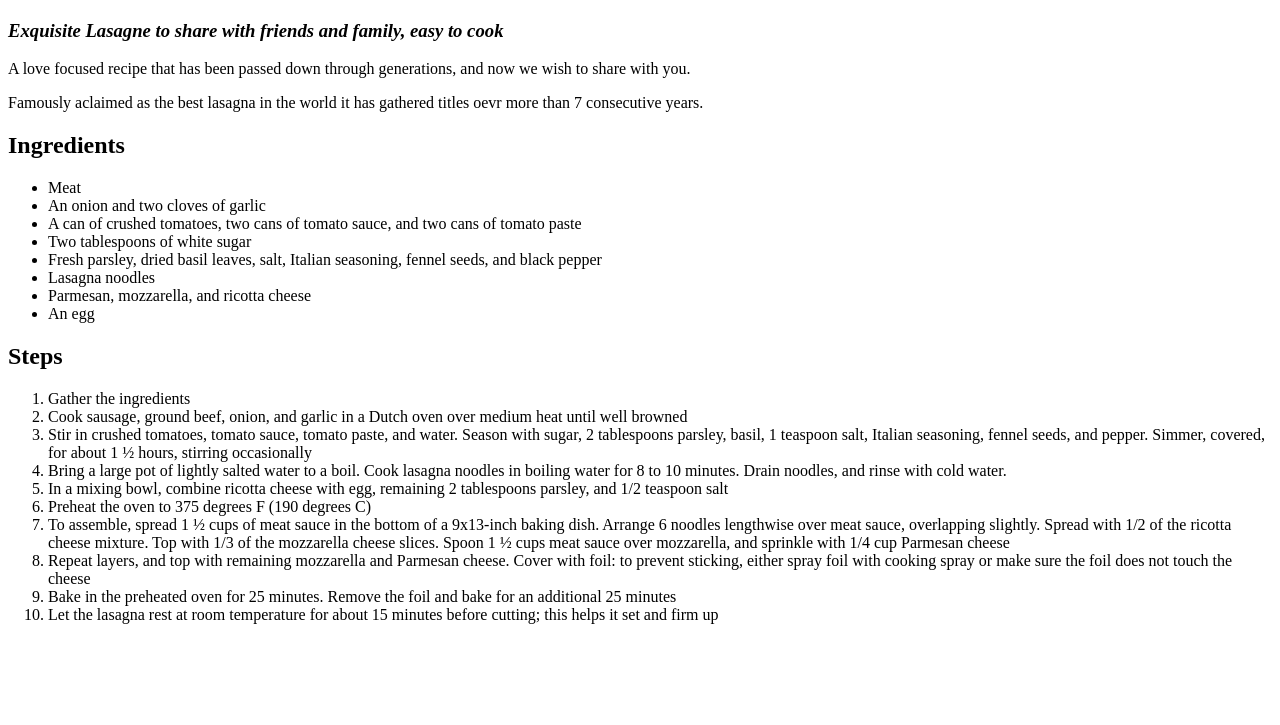
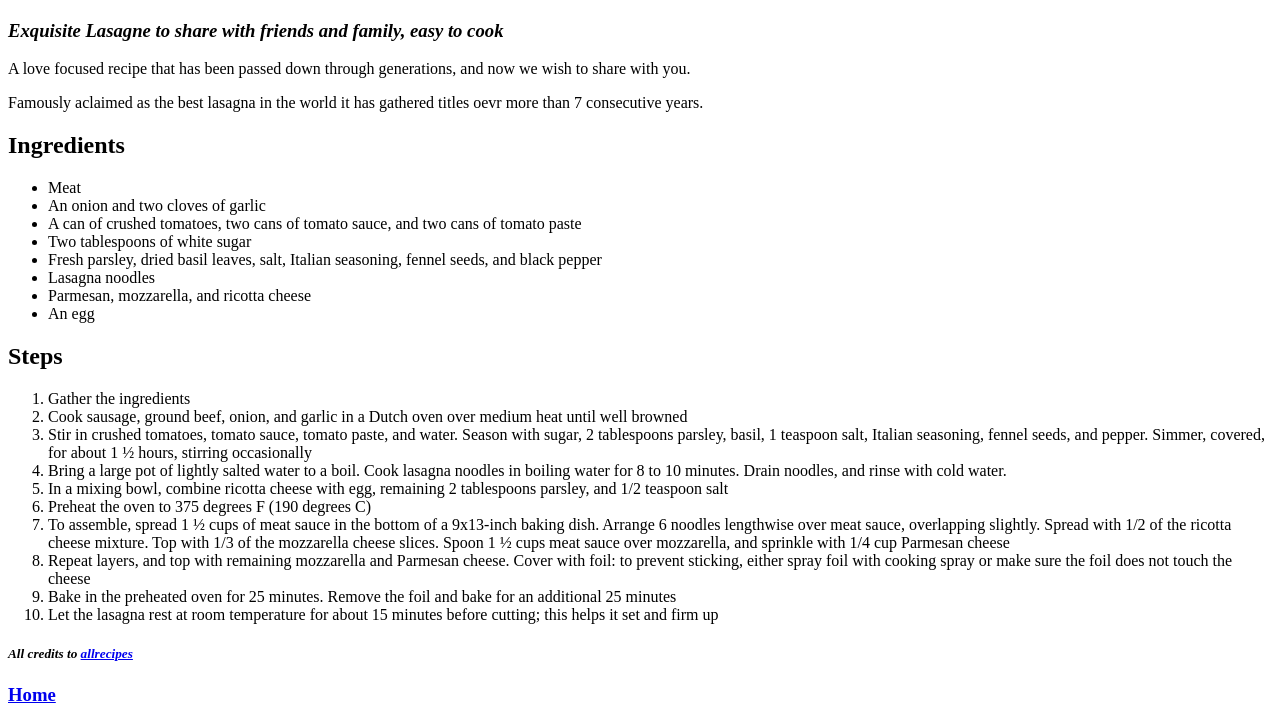
Before and after one commit to Nichefe/odin-recipes, a plain HTML site: page recipes/lasagna.html in a window 1280 px wide. Shown: the part 433-1158 px from the top of the page. Before the commit the page ends 1073 px from the top, so only its background shows below. Drawn offline with Linux system fonts and the light colour scheme.

Commit message:
Add credits and index links

```diff
--- a/recipes/lasagna.html
+++ b/recipes/lasagna.html
@@ -53,5 +53,9 @@
             <li>Let the lasagna rest at room temperature for about 15 minutes before cutting; this helps it set and firm up</li>
         </ol>
     </p>
+    <p>
+        <h5><em>All credits to <a href="https://www.allrecipes.com/recipe/23600/worlds-best-lasagna/">allrecipes</a></em></h5>
+    </p>
+    <p><a href="../index.html"><h3>Home</h3></a></p>
 </body>
 </html>
```
